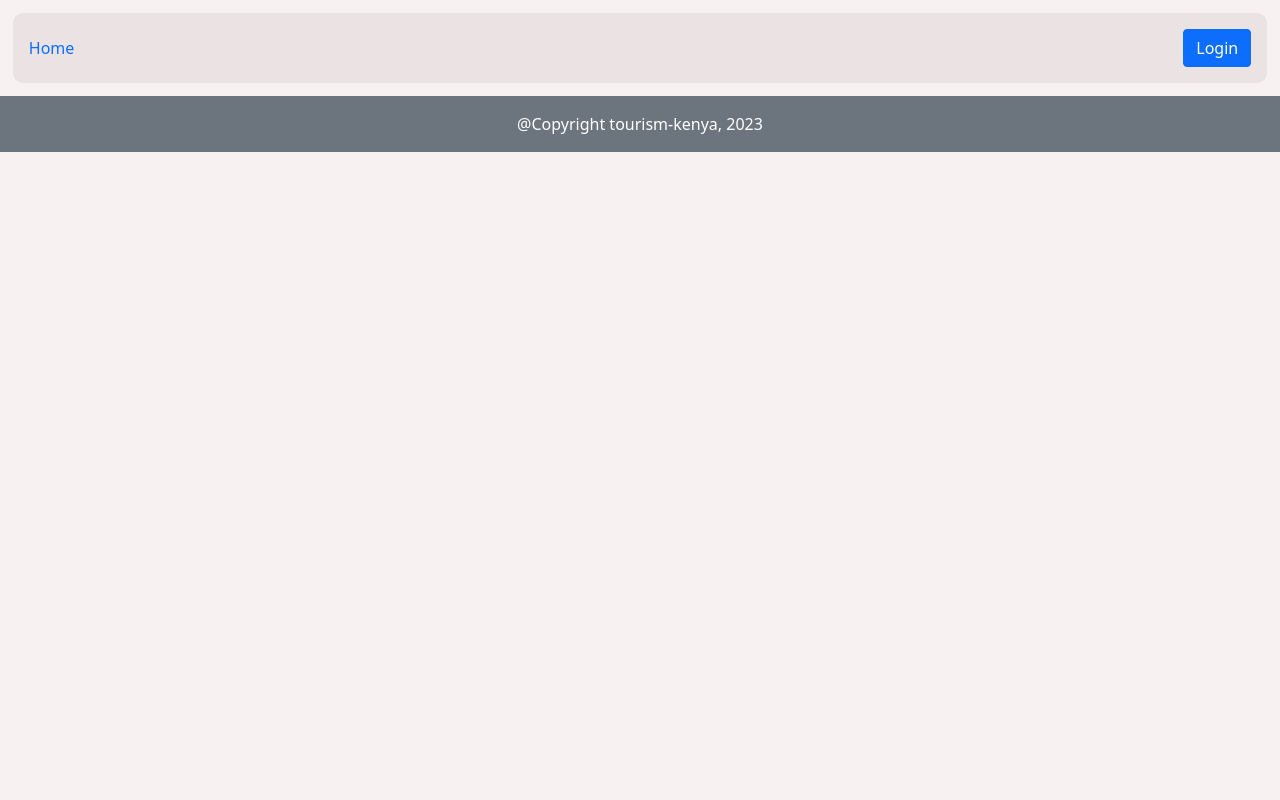
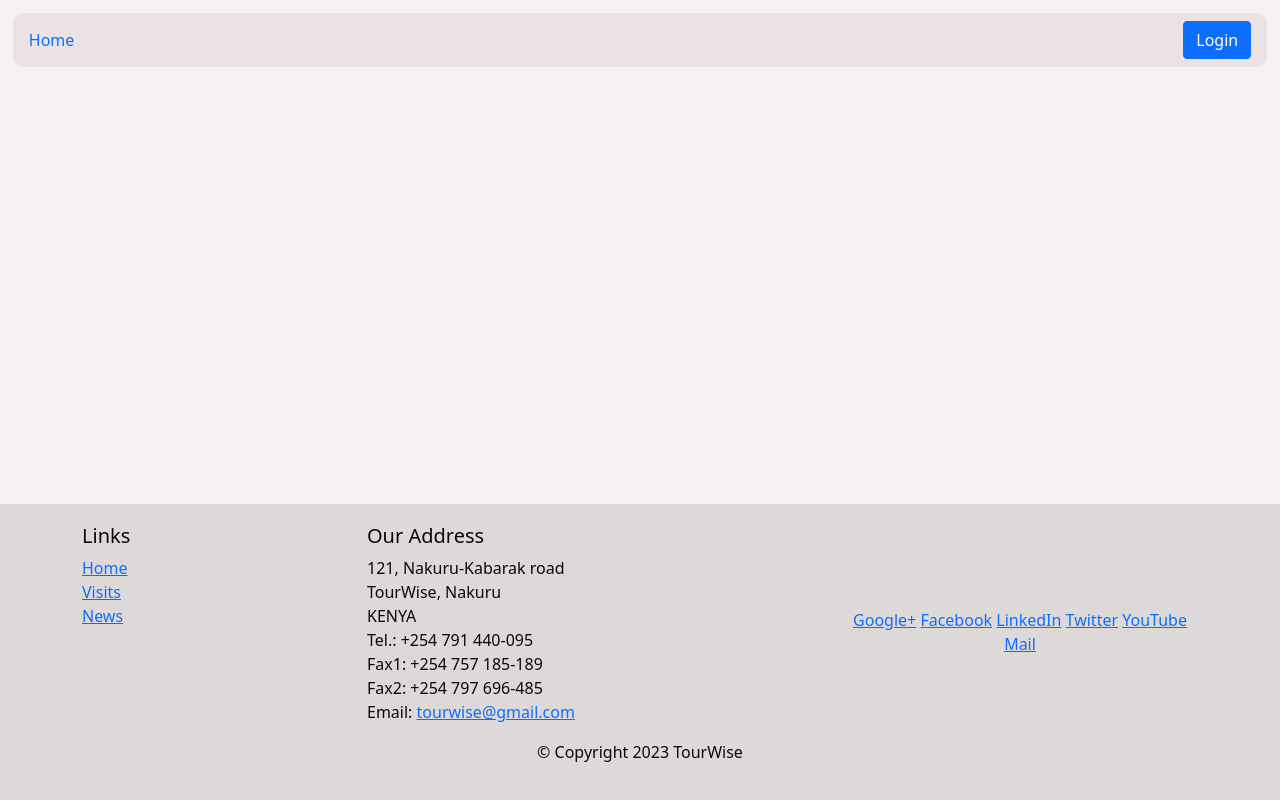
Before and after one commit to 874bowen/a-tourist-expenditure-predictor, a Flask app: page /news in a window 1280 px wide. Run offline with Flask 3, Linux system fonts and the light colour scheme; data that the repository does not hold is empty; parts of the project's set-up code (start-up, migrations or seed data) failed here and were passed over.

Commit message:
update styles

```diff
--- a/templates/news.html
+++ b/templates/news.html
@@ -9,7 +9,7 @@
     <link rel="stylesheet" href="{{ url_for('static', filename='css/main.css') }}">
 </head>
 <body>
-    <nav>
+    <nav class="navbar navbar-dark sticky-top">
         <div>
             <a class="home" href="{{ url_for('main') }}">Home</a>
         </div>
@@ -17,8 +17,8 @@
             {% if current_user.is_anonymous %}
             <button type="button" class="btn btn-primary" data-bs-toggle="modal" data-bs-target="#exampleModal">Login</button>
             {% else %}
-                <a class="home" href="{{ url_for('visits') }}"><h6>Visits</h6></a>
-                <a class="home" href="{{ url_for('view_news') }}"><h6>News</h6></a>
+                <a class="home" href="{{ url_for('visits') }}">Visits</a>
+                <a class="home" href="{{ url_for('view_news') }}">News</a>
                 <p class="logged-in-as">{{current_user.username}}</p>
                 <a href="{{ url_for('logout') }}"><button class="btn btn-primary">Logout</button></a>
             {% endif %}
@@ -44,8 +44,46 @@
             {% endfor %}
         {% endif %}
     </div>
-    <footer class="bg-secondary text-white text-center p-3 position-relative bottom-0 col-12">
-        @Copyright tourism-kenya, 2023
+        <footer class="footer w-100 position-absolute bottom-0 poo">
+        <div class="container">
+            <div class="row">
+                <div class="col-4 col-sm-3">
+                    <h5>Links</h5>
+                    <ul class="list-unstyled">
+                        <li><a href="{{ url_for('main') }}">Home</a></li>
+                        <li><a href="{{ url_for('visits') }}">Visits</a></li>
+                        <li><a href="{{ url_for('view_news') }}">News</a></li>
+                    </ul>
+                </div>
+                <div class="col-7 col-sm-5">
+                    <h5>Our Address</h5>
+                    <address>
+		              121, Nakuru-Kabarak road<br>
+		              TourWise, Nakuru<br>
+		              KENYA<br>
+		              Tel.: +254 791 440-095<br>
+                      Fax1: +254 757 185-189<br>
+                      Fax2: +254 797 696-485<br>
+		              Email: <a href="mailto:tourwise@gmail.com">tourwise@gmail.com</a>
+		           </address>
+                </div>
+                <div class="col-12 col-sm-4 align-self-center">
+                    <div class="text-center">
+                        <a href="http://google.com/+">Google+</a>
+                        <a href="http://www.facebook.com/profile.php?id=">Facebook</a>
+                        <a href="http://www.linkedin.com/in/">LinkedIn</a>
+                        <a href="http://twitter.com/">Twitter</a>
+                        <a href="http://youtube.com/">YouTube</a>
+                        <a href="mailto:">Mail</a>
+                    </div>
+                </div>
+           </div>
+           <div class="row justify-content-center">
+                <div class="col-auto">
+                    <p>© Copyright 2023 TourWise</p>
+                </div>
+           </div>
+        </div>
     </footer>
     <script>
         function deleteNews(newsId) {
```
Also changed, not shown: templates/visits.html (+43 -5 lines).
